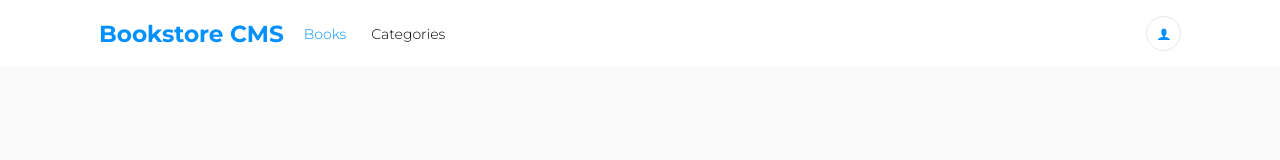
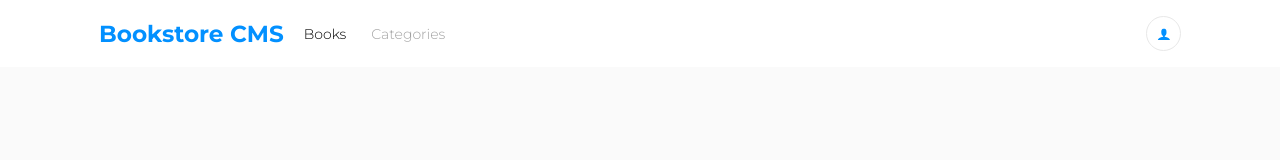
Before and after one commit to andersonlebon/BookStore, a React (Create React App) app: page / in a window 1280 px wide. Shown: the top 160 px of the page. Built offline with nearby package versions, Linux system fonts and the light colour scheme.

Commit message:
Change the color of the book link

```diff
--- a/src/sass/App.css
+++ b/src/sass/App.css
@@ -1,7 +1,5 @@
-/* stylelint-disable */
 @import url("https://fonts.googleapis.com/css2?family=Roboto+Slab:wght@200;300;400;500;600;700;800;900&display=swap");
 @import url("https://fonts.googleapis.com/css2?family=Montserrat:ital,wght@0,100;0,200;0,300;0,400;0,500;0,600;0,700;0,800;0,900;1,100;1,200;1,300;1,400;1,500;1,600;1,700;1,800;1,900&display=swap");
-
 header {
   padding: 1rem 6.188rem;
   background-color: #ffff;
@@ -18,8 +16,12 @@ header ul {
   gap: 25px;
 }
 
+header li a {
+  color: #a1a1a1;
+}
+
 header li:first-child a {
-  color: #0290ff;
+  color: black;
 }
 
 header .user {
@@ -38,7 +40,7 @@ header .user {
 .book-item {
   display: -ms-grid;
   display: grid;
-  -ms-grid-columns: (1fr) [3];
+  -ms-grid-columns: (1fr)[3];
       grid-template-columns: repeat(3, 1fr);
   grid-row: auto;
   background-color: #ffff;
@@ -54,9 +56,7 @@ header .user {
   font-weight: bold;
 }
 
-.book-item .auther,
-.book-item .book-btns button,
-.book-btns .book-item button {
+.book-item .auther, .book-item .book-btns button, .book-btns .book-item button {
   font-family: 'Roboto Slab', serif;
   font-weight: 100;
   font-size: 10px;
@@ -156,8 +156,7 @@ form .type {
   padding: 10px 0;
 }
 
-form .input,
-form select {
+form .input, form select {
   width: 50%;
   height: 30px;
   margin: 0;
@@ -168,23 +167,19 @@ form select {
   font-size: 13px;
 }
 
-form .input::-webkit-input-placeholder,
-form select::-webkit-input-placeholder {
+form .input::-webkit-input-placeholder, form select::-webkit-input-placeholder {
   color: #c4c4c4;
 }
 
-form .input:-ms-input-placeholder,
-form select:-ms-input-placeholder {
+form .input:-ms-input-placeholder, form select:-ms-input-placeholder {
   color: #c4c4c4;
 }
 
-form .input::-ms-input-placeholder,
-form select::-ms-input-placeholder {
+form .input::-ms-input-placeholder, form select::-ms-input-placeholder {
   color: #c4c4c4;
 }
 
-form .input::placeholder,
-form select::placeholder {
+form .input::placeholder, form select::placeholder {
   color: #c4c4c4;
 }
 
@@ -336,3 +331,4 @@ body {
 .h100 {
   height: 100%;
 }
+/*# sourceMappingURL=App.css.map */
--- a/src/sass/_navbar.scss
+++ b/src/sass/_navbar.scss
@@ -13,8 +13,14 @@ header {
     gap: 25px;
   }
 
-  li:first-child a {
-    color: $primary-color;
+  li {
+    a {
+      color: #a1a1a1;
+    }
+
+    &:first-child a {
+      color: black;
+    }
   }
 
   .user {
```
Also changed, not shown: 1 other file (tests, documents, lock files or other folders). Lines whose indentation alone changed are shown as unchanged.
